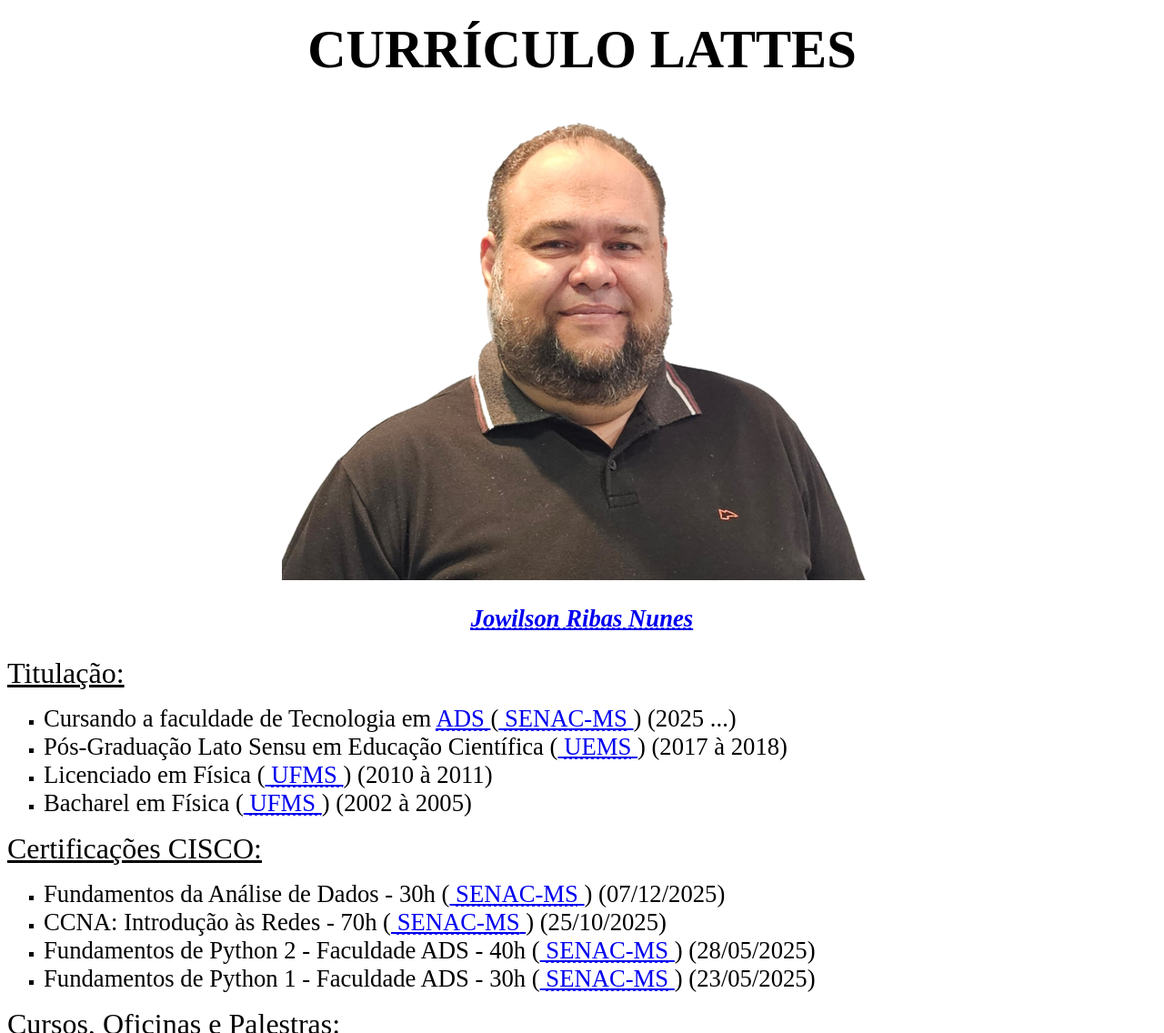
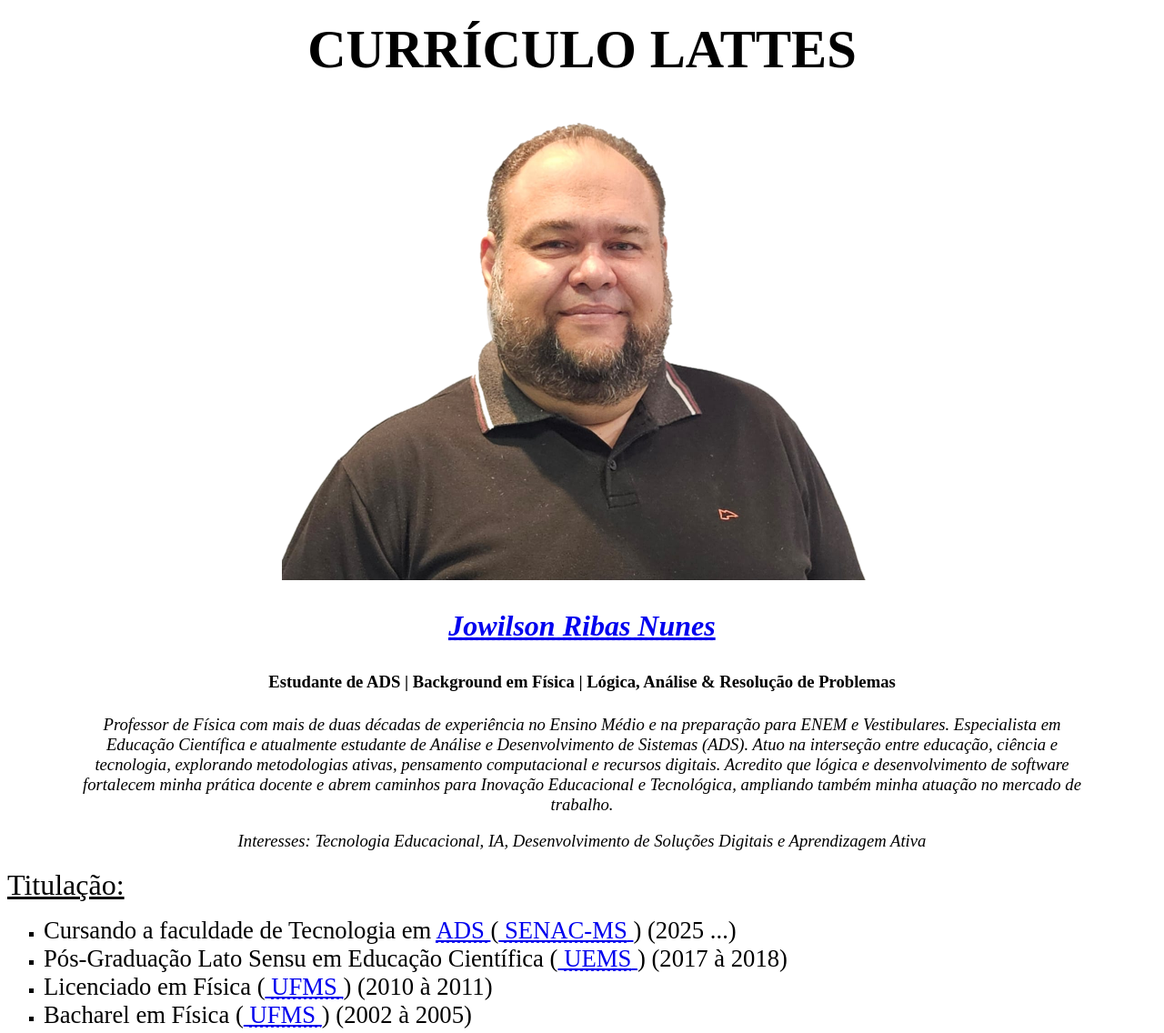
Before and after one commit to Jowilson-JowJow/Faculdade_Senac, a plain HTML site: page 3°SEMESTRE/UC14_Ederson/Atividades/Ativ_Curriculo/ativ_curriculo_web.html in a window 1280 px wide. Shown: the top 1136 px of the page at 91% size. Drawn offline with Linux system fonts and the light colour scheme.

Commit message:
atualização curriculo

```diff
--- a/3°SEMESTRE/UC14_Ederson/Atividades/Ativ_Curriculo/ativ_curriculo_web.html
+++ b/3°SEMESTRE/UC14_Ederson/Atividades/Ativ_Curriculo/ativ_curriculo_web.html
@@ -16,13 +16,35 @@
 
     <img src="jowjow.png" alt="professor jowilson Ribas Nunes" width="660px"height="528px" style="display: block; margin: 0 auto;">
 
-    <h3 style="text-align: center; font-size: 20pt;">
+    <h3 style="text-align: center; font-size: 24pt;">
         <a href="https://www.youtube.com/@prof_jowjow" target="_blank" rel="noopener noreferrer">
             <abbr title="Visite meu canal do youtube">
                 <i>Jowilson Ribas Nunes</i>
             </abbr>
         </a>
+
     </h3>
+    <h4 style = "text-align: center; font-size: 14pt;">
+        <a >
+            Estudante de ADS | Background em Física | Lógica, Análise & Resolução de Problemas
+        </a>
+    </h4>
+
+    <div style="text-align: center; font-size: 14pt; margin-left: 80px; margin-right: 80px;">
+
+    <p>
+        <i>
+            Professor de Física com mais de duas décadas de experiência no Ensino Médio e na preparação para ENEM e Vestibulares. Especialista em Educação Científica e atualmente estudante de Análise e Desenvolvimento de Sistemas (ADS). Atuo na interseção entre educação, ciência e tecnologia, explorando metodologias ativas, pensamento computacional e recursos digitais. Acredito que lógica e desenvolvimento de software fortalecem minha prática docente e abrem caminhos para Inovação Educacional e Tecnológica, ampliando também minha atuação no mercado de trabalho.
+        </i>
+    </p>
+
+    <p>
+        <i>
+            Interesses: Tecnologia Educacional, IA, Desenvolvimento de Soluções Digitais e Aprendizagem Ativa
+        </i>
+    </p>
+
+</div>
 
     <p>
         <span style="font-size: 24pt;">
```
Also changed, not shown: 1 other file. Lines whose indentation alone changed are shown as unchanged.
